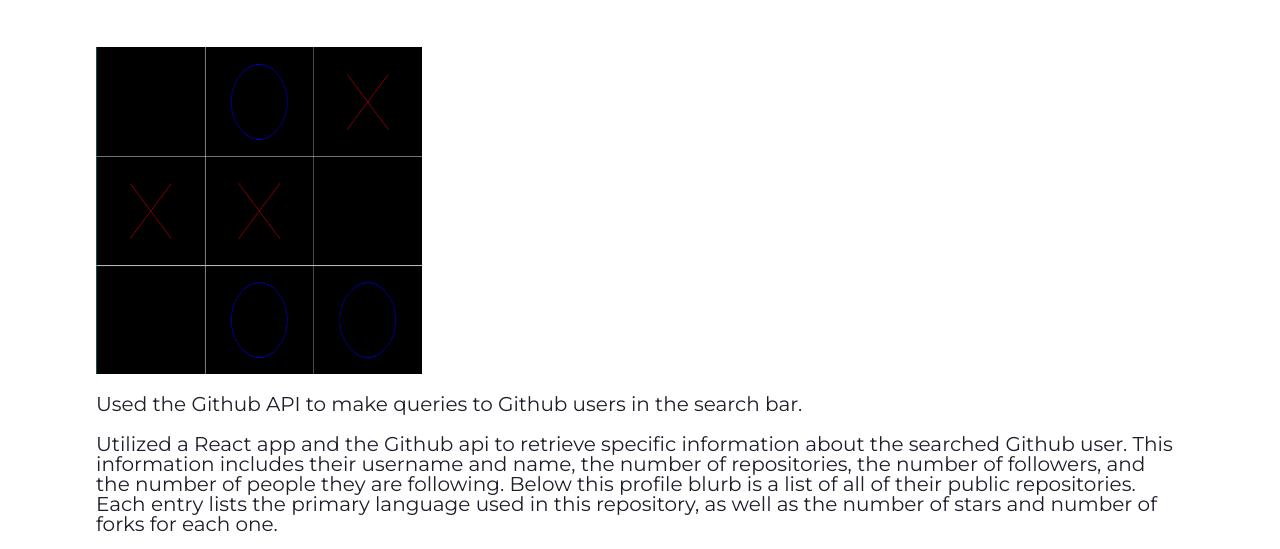
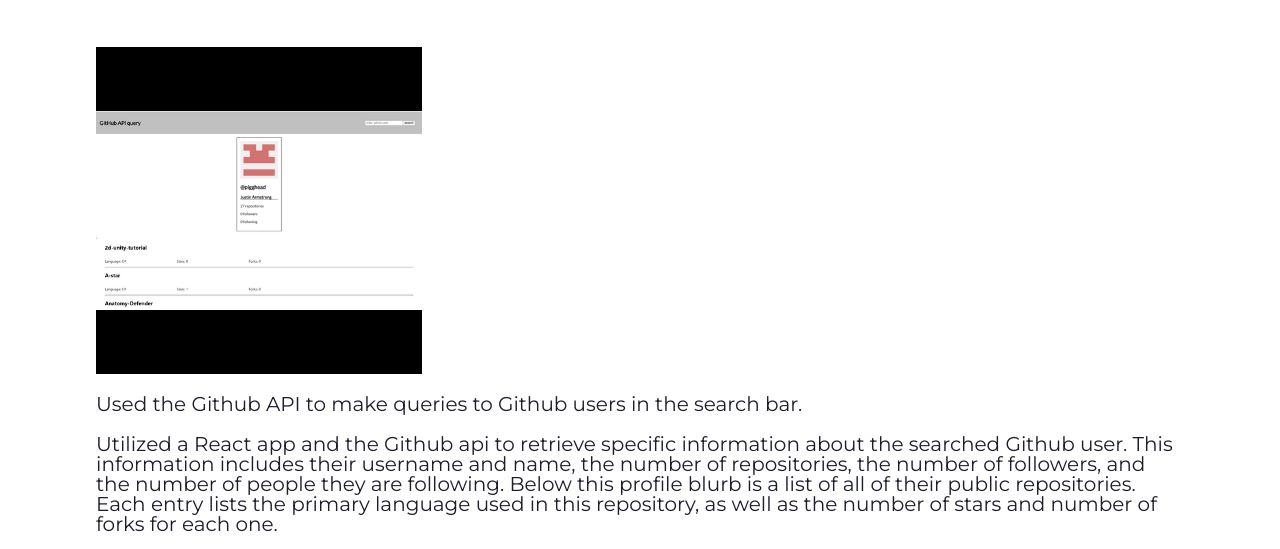
Before and after one commit to pigghead/JustinArmstrong-Portfolio, a plain HTML site: page ApiQuery.html in a window 1280 px wide. Shown: the part 226-775 px from the top of the page. Drawn offline with nearby package versions, Linux system fonts and the light colour scheme.

Commit message:
Api photo fixes

```diff
--- a/ApiQuery.html
+++ b/ApiQuery.html
@@ -18,7 +18,7 @@
     <header-component></header-component>
     <section class="entry">
       <h1 class="section__title">Github User Query</h1>
-      <img class="entry__img" src="img/tictactoe-cap-resized.png">
+      <img class="entry__img" src="img/__api-query-portfolioPiece.png">
       <p class="section__subtitle">Used the Github API to make queries to Github users in the
         search bar.</p>
       <p class="section__subtitle">Utilized a React app and the Github api to retrieve specific information
```
